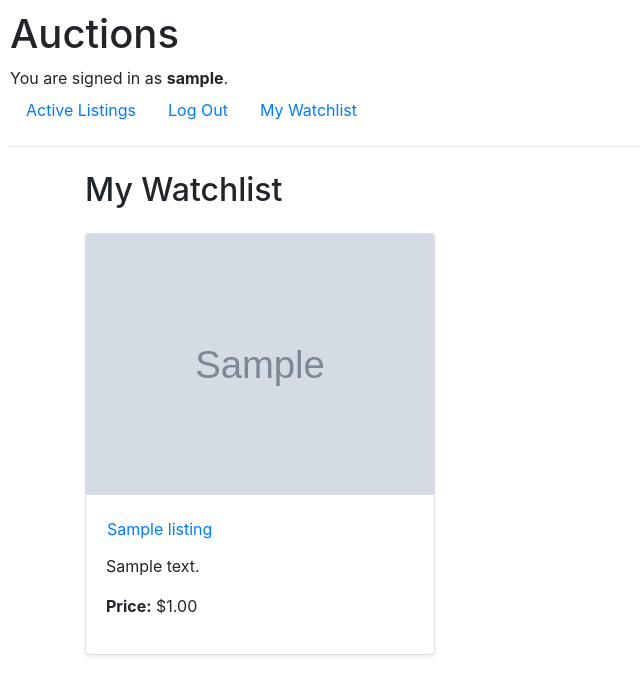
After one commit to iygeal/e-commerce-auctions, a Django app: page /watchlist in a window 1280 px wide. The commit adds this page. Shown: the top 695 px of the page, without its empty margins (0-640 px from the left). Run offline with Django 3.2, Linux system fonts and the light colour scheme; a user stored in the database is signed in; tables that the repository leaves empty hold one stand-in row (values such as "Sample post"); grey boxes marked "Sample" are stand-in pictures; some libraries are stand-ins or nearby versions.

Commit message:
NEW: Added a view function to enable users view their watchlist; implemented the HTML page and added it to the layout nav bar

```diff
--- a/auctions/templates/auctions/layout.html
+++ b/auctions/templates/auctions/layout.html
@@ -32,6 +32,11 @@
                     <a class="nav-link" href="{% url 'register' %}">Register</a>
                 </li>
             {% endif %}
+            {% if user.is_authenticated %}
+                <li class="nav-item">
+                    <a class="nav-link" href="{% url 'watchlist' %}">My Watchlist</a>
+                </li>
+            {% endif %}
         </ul>
         <hr>
         {% block body %}
--- /dev/null
+++ b/auctions/templates/auctions/watchlist.html
@@ -0,0 +1,31 @@
+{% extends "auctions/layout.html" %}
+{% block body %}
+  <div class="container mt-4">
+    <h2 class="mb-4">My Watchlist</h2>
+
+    {% if watchlist %}
+      <div class="row">
+        {% for listing in watchlist %}
+          <div class="col-md-6 col-lg-4 mb-4">
+            <div class="card h-100 shadow-sm">
+              {% if listing.image_url %}
+                <img src="{{ listing.image_url }}" class="card-img-top" alt="{{ listing.title }}">
+              {% endif %}
+              <div class="card-body">
+                <h5 class="card-title">
+                  <a href="{% url 'listing' listing.id %}" class="btn btn-link p-0">{{ listing.title }}</a>
+                </h5>
+                <p class="card-text">{{ listing.description }}</p>
+                <p><strong>Price:</strong> ${{ listing.starting_bid }}</p>
+              </div>
+            </div>
+          </div>
+        {% endfor %}
+      </div>
+    {% else %}
+      <div class="alert alert-info">
+        You don’t have anything in your watchlist yet.
+      </div>
+    {% endif %}
+  </div>
+{% endblock %}
--- a/auctions/urls.py
+++ b/auctions/urls.py
@@ -11,5 +11,6 @@ urlpatterns = [
     path("listing/<int:listing_id>", views.listing, name="listing"),
     path("watchlist/<int:listing_id>/",
          views.toggle_watchlist, name="toggle_watchlist"),
+    path("watchlist", views.watchlist_view, name="watchlist"),
 
 ]
--- a/auctions/views.py
+++ b/auctions/views.py
@@ -1,3 +1,5 @@
+from .models import Listing
+from django.shortcuts import render
 from django.contrib.auth import authenticate, login, logout
 from django.db import IntegrityError
 from django.http import HttpResponse, HttpResponseRedirect
@@ -116,3 +118,21 @@ def toggle_watchlist(request, listing_id):
         request.user.watchlist.add(listing)
 
     return redirect("listing", listing_id=listing_id)
+
+
+@login_required
+def watchlist_view(request):
+    """
+    Handle a request to view a user's watchlist.
+
+    This view requires the user to be authenticated. The view takes no arguments.
+    The view renders the watchlist page with the user's watchlist items
+    passed as context.
+    """
+    user = request.user
+
+    watchlist_items = user.watchlist.all()
+
+    return render(request, "auctions/watchlist.html", {
+        "watchlist": watchlist_items
+    })
```
